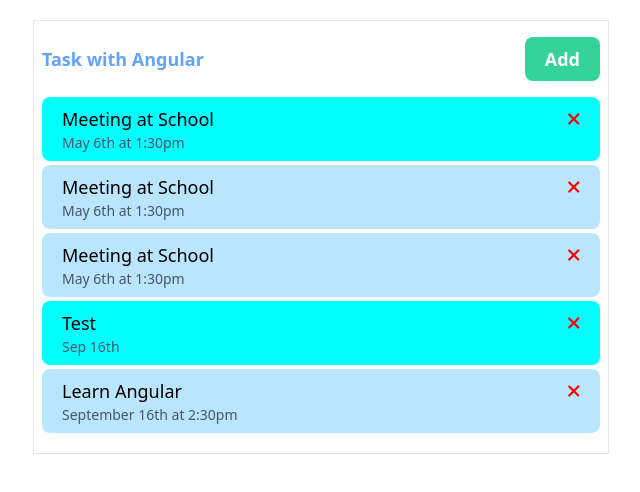
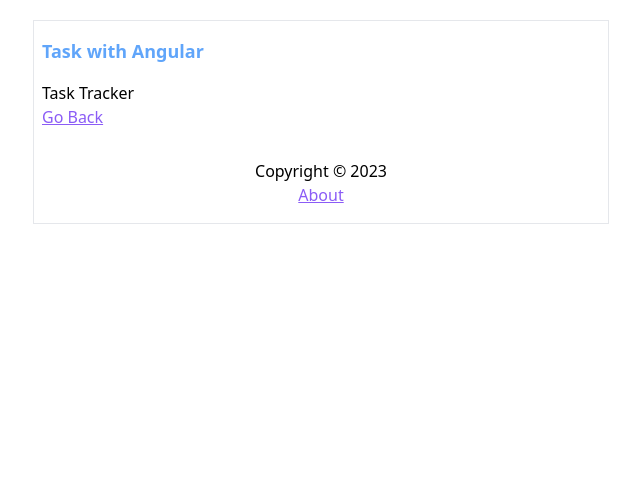
Before and after one commit to JulyKapuza/basic_angular, an Angular app: page /about in a window 1280 px wide. Before the commit this address led to /. Shown: the top 492 px of the page, without its empty margins (319-959 px from the left). Built offline with nearby package versions, Linux system fonts and the light colour scheme; data requests are answered from the project's data file.

Commit message:
add router

```diff
--- a/src/app/app.component.html
+++ b/src/app/app.component.html
@@ -1,4 +1,5 @@
 <div class="max-w-xl mx-auto px-2 border mt-5 p-4">
   <app-header></app-header>
-  <app-tasks></app-tasks>
+  <router-outlet></router-outlet>
+  <app-footer></app-footer>
 </div>
--- a/src/app/app.module.ts
+++ b/src/app/app.module.ts
@@ -1,8 +1,9 @@
 import { NgModule } from '@angular/core';
 import { BrowserModule } from '@angular/platform-browser';
 import { FontAwesomeModule } from '@fortawesome/angular-fontawesome';
-import {HttpClientModule} from '@angular/common/http';
+import { HttpClientModule } from '@angular/common/http';
 import { FormsModule } from '@angular/forms';
+import { RouterModule, Routes } from '@angular/router';
 
 import { AppRoutingModule } from './app-routing.module';
 import { AppComponent } from './app.component';
@@ -11,7 +12,13 @@ import { ButtonComponent } from './components/button/button.component';
 import { TasksComponent } from './components/tasks/tasks.component';
 import { TaskItemComponent } from './components/task-item/task-item.component';
 import { AddTaskComponent } from './components/add-task/add-task.component';
+import { AboutComponent } from './components/about/about.component';
+import { FooterComponent } from './components/footer/footer.component';
 
+const appRoutes: Routes = [
+  { path: '', component: TasksComponent },
+  { path: 'about', component: AboutComponent },
+];
 
 @NgModule({
   declarations: [
@@ -20,16 +27,19 @@ import { AddTaskComponent } from './components/add-task/add-task.component';
     ButtonComponent,
     TasksComponent,
     TaskItemComponent,
-    AddTaskComponent
+    AddTaskComponent,
+    AboutComponent,
+    FooterComponent,
   ],
   imports: [
     BrowserModule,
     AppRoutingModule,
     FontAwesomeModule,
     HttpClientModule,
-    FormsModule
+    FormsModule,
+    RouterModule.forRoot(appRoutes, { enableTracing: true }),
   ],
   providers: [],
-  bootstrap: [AppComponent]
+  bootstrap: [AppComponent],
 })
-export class AppModule { }
+export class AppModule {}
--- /dev/null
+++ b/src/app/components/about/about.component.html
@@ -0,0 +1,4 @@
+<div>
+    <h2>Task Tracker</h2>
+    <a class="underline text-violet-500" routerLink="/">Go Back</a>
+</div>
--- /dev/null
+++ b/src/app/components/footer/footer.component.html
@@ -0,0 +1,4 @@
+<footer class="mt-[30px] text-center">
+<p>Copyright &copy; 2023</p>
+<a class="underline text-violet-500" routerLink="/about">About</a>
+</footer>
--- a/src/app/components/header/header.component.html
+++ b/src/app/components/header/header.component.html
@@ -2,7 +2,7 @@
   class="flex items-center justify-between text-blue-400 text-lg font-bold text-center mb-4"
 >
   <h1>{{ title }}</h1>
-  <app-button
+  <app-button *ngIf="hasRoute('/')"
     color="{{showAddTask ? '#f43f5e' : '#34d399'}}"
     text="{{showAddTask ? 'Close' : 'Add'}}"
     (btnClick)="toggleAddTask()"
--- a/src/app/components/header/header.component.ts
+++ b/src/app/components/header/header.component.ts
@@ -1,6 +1,7 @@
 import { Component } from '@angular/core';
 import { UiService } from '../../services/ui.service';
 import {Subscription} from 'rxjs'
+import { Router } from '@angular/router';
 @Component({
   selector: 'app-header',
   templateUrl: './header.component.html',
@@ -11,10 +12,14 @@ export class HeaderComponent {
   showAddTask: boolean=false;
   subscripton: Subscription | undefined;
 
-  constructor(private uiService:UiService){
+  constructor(private uiService:UiService, private router:Router){
  this.subscripton = this.uiService.onToggle().subscribe((value)=>(this.showAddTask = value))
   }
   toggleAddTask(){
    this.uiService.toggleAddTask()
   }
+
+  hasRoute(route:string){
+    return this.router.url === route
+  }
 }
```
Also changed, not shown: src/app/components/about/about.component.ts (added, +10 -0 lines), src/app/components/add-task/add-task.component.html (+11 -2 lines), src/app/components/footer/footer.component.ts (added, +10 -0 lines), src/app/components/about/about.component.scss (added), src/app/components/footer/footer.component.scss (added), 2 other files (tests, documents, lock files or other folders).
